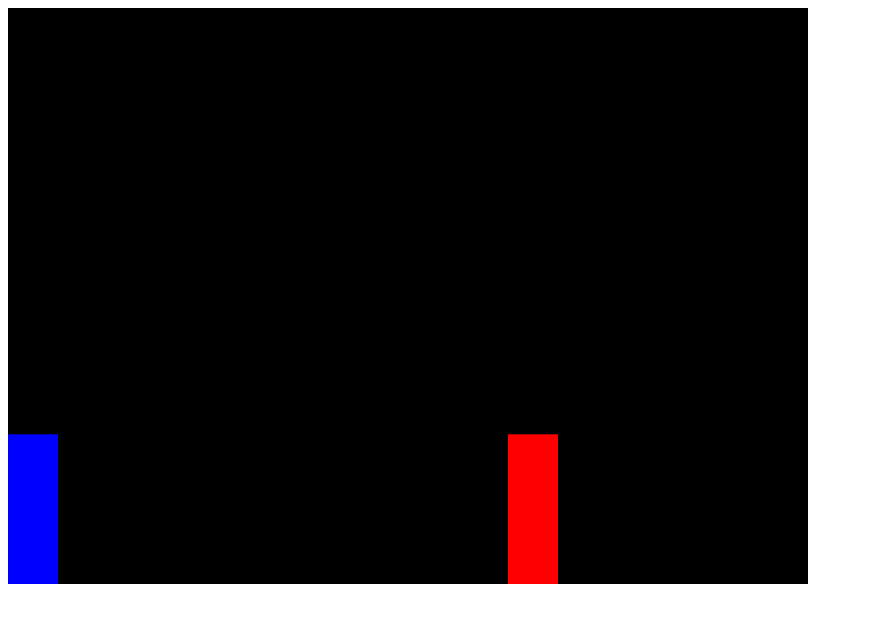
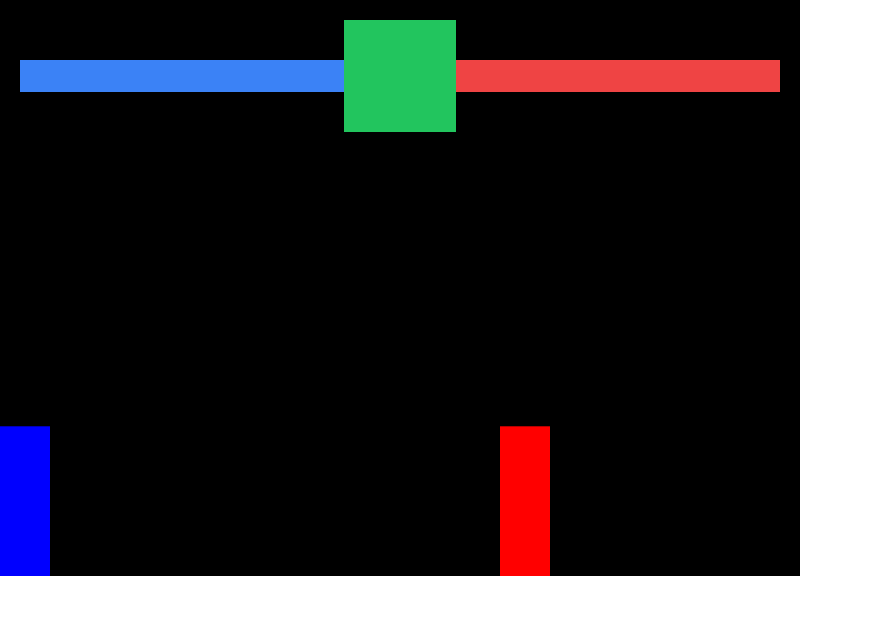
Before and after one commit to dineshkp/fighting-game, a website: page src/index.html in a window 1280 px wide. Shown: the whole page, without its empty margins (0-871 px from the left). Drawn offline with Linux system fonts and the light colour scheme.

Commit message:
add: health bars and timer
add: tailwindcss for styling

```diff
--- a/package.json
+++ b/package.json
@@ -4,11 +4,13 @@
   "description": "A simple javascript fighting game",
   "main": "src/index.js",
   "scripts": {
+    "tw:dev": "npx tailwindcss -i ./src/input.css -o ./src/output.css --watch",
     "dev": "live-server ./src --wait=500"
   },
   "author": "DineshKumar P",
   "license": "ISC",
   "devDependencies": {
-    "live-server": "^1.2.2"
+    "live-server": "^1.2.2",
+    "tailwindcss": "^3.3.5"
   }
 }
--- a/src/index.html
+++ b/src/index.html
@@ -5,13 +5,28 @@
     <meta name="viewport"
           content="width=device-width, user-scalable=no, initial-scale=1.0, maximum-scale=1.0, minimum-scale=1.0">
     <meta http-equiv="X-UA-Compatible" content="ie=edge">
+    <link href="output.css" rel="stylesheet">
     <title>JS Combat | Fight-O! HyyAAAAAHH</title>
 </head>
 
 <body>
 
-<!-- Canvas for game display area -->
-<canvas></canvas>
+<div class="relative inline-block"> <!-- Container -->
+    <div class="absolute flex w-full items-center p-5"> <!-- Inner container -->
+        <div class="relative w-full h-8 flex justify-end"> <!-- Player health container -->
+            <div id="PlayerHealth" class="relative bg-blue-500 h-8 w-full z-10"></div> <!-- Player health -->
+            <div class="absolute bg-slate-600 w-full h-8 inset-0 z-0"></div>
+        </div>
+        <div class="bg-green-500 shrink-0 w-28 h-28"></div> <!-- Score -->
+        <div class="relative w-full h-8 flex"> <!-- Enemy health container -->
+            <div id="EnemyHealth" class="relative bg-red-500 h-8 w-full z-10"></div> <!-- Enemy health -->
+            <div class="absolute bg-slate-600 w-full h-8 inset-0 z-0"></div>
+        </div>
+    </div>
+
+    <!-- Canvas for game display area -->
+    <canvas></canvas>
+</div>
 
 <!-- START scripts -->
 <script src="index.js"></script>
--- a/src/index.js
+++ b/src/index.js
@@ -26,6 +26,7 @@ class Sprite {
             height: 50
         };
         this.isAttacking = false;
+        this.health = 100;
     }
 
     draw() {
@@ -153,6 +154,8 @@ function animate() {
         && player.isAttacking
     ) {
         player.isAttacking = false;
+        enemy.health -= 5;
+        document.querySelector('#EnemyHealth').style.width = enemy.health + "%";
         console.log('enemy takes dmg');
     }
 
@@ -164,6 +167,8 @@ function animate() {
         && enemy.isAttacking
     ) {
         enemy.isAttacking = false;
+        player.health -= 5;
+        document.querySelector('#PlayerHealth').style.width = player.health + "%";
         console.log('player takes dmg');
     }
 }
--- /dev/null
+++ b/src/input.css
@@ -0,0 +1,3 @@
+@tailwind base;
+@tailwind components;
+@tailwind utilities;
--- /dev/null
+++ b/tailwind.config.js
@@ -0,0 +1,14 @@
+const colors = require('tailwindcss/colors')
+
+/** @type {import('tailwindcss').Config} */
+module.exports = {
+  content: ["./src/*.{html,js}"],
+  theme: {
+    extend: {
+      colors: {
+        ...colors
+      }
+    },
+  },
+  plugins: [],
+}
```
Also changed, not shown: src/output.css (added), 1 other file.
